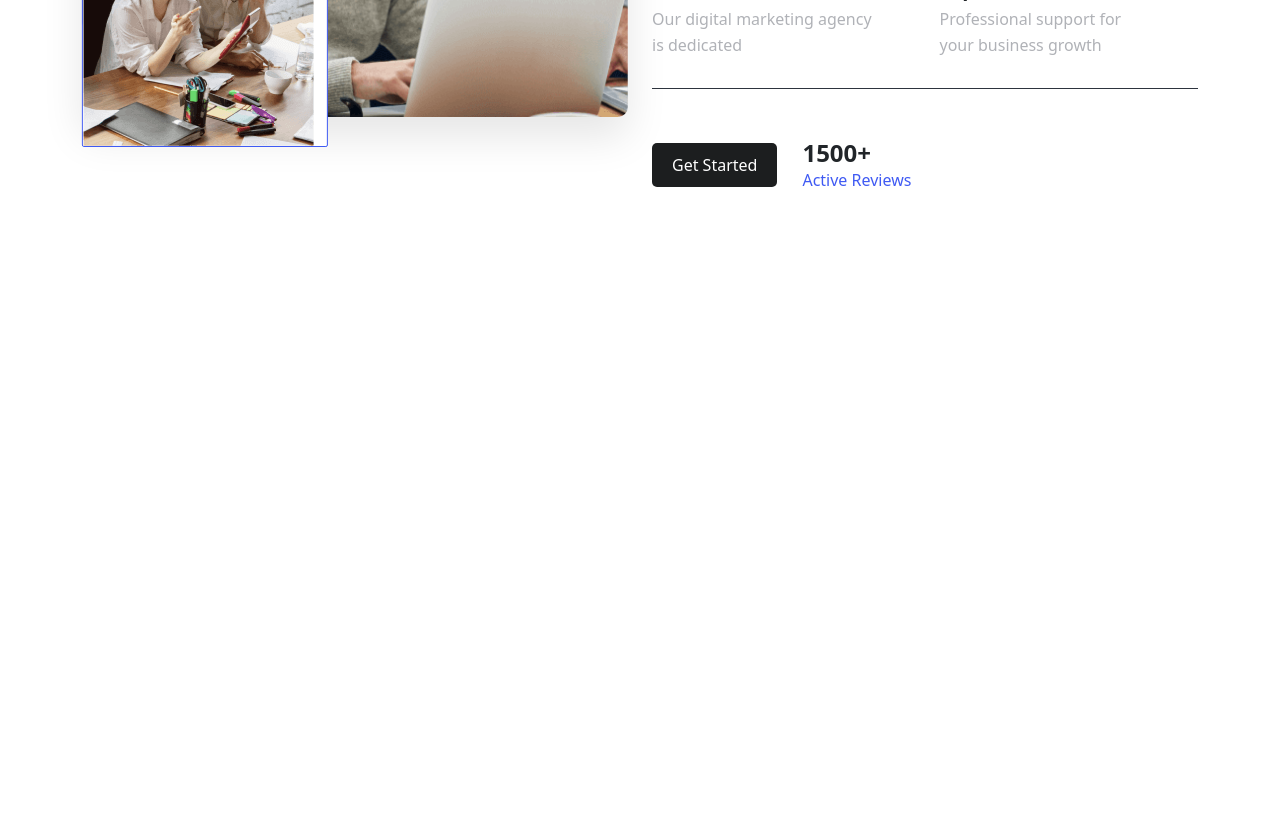
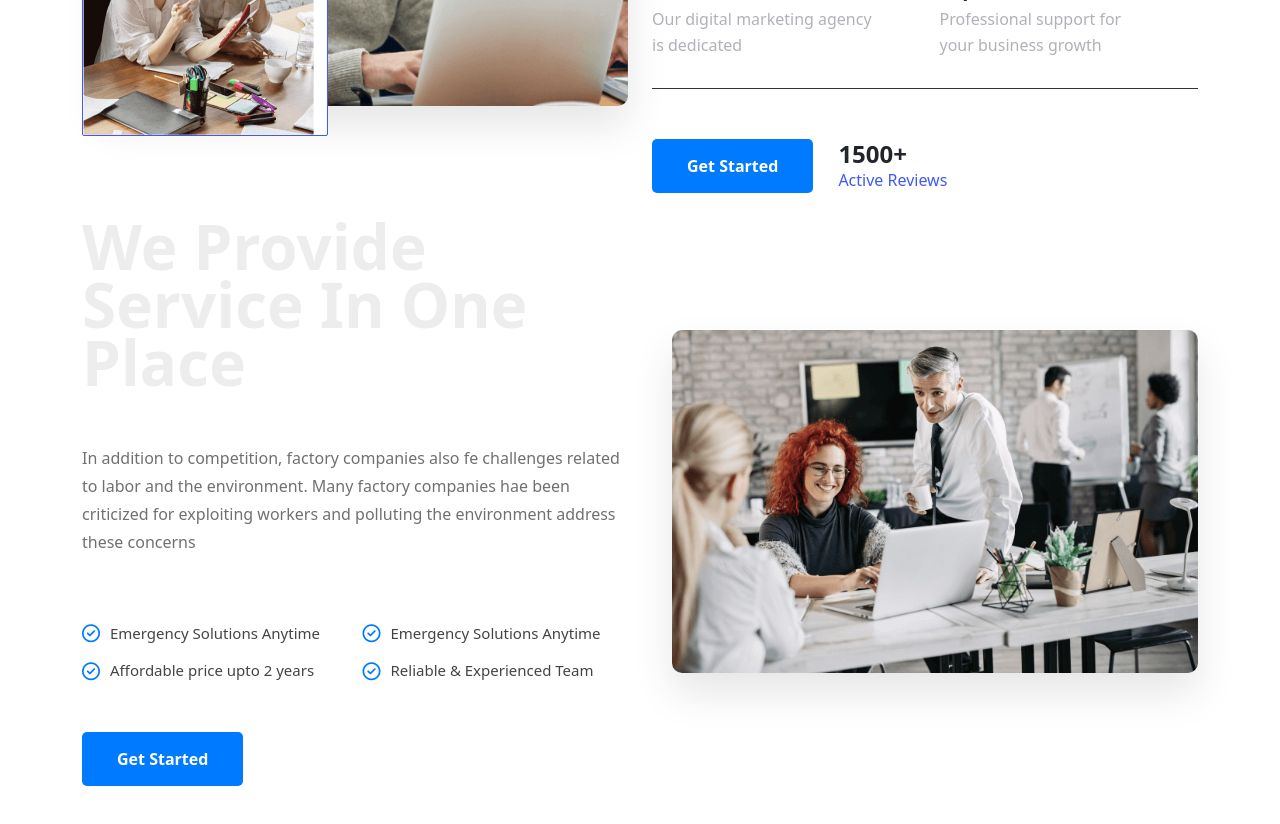
Before and after one commit to Utkarshdesai151/Collageproject6, a React (Vite) app: page / in a window 1280 px wide. Shown: the part 1640-2464 px from the top of the page. Before the commit the page ends 1952 px from the top, so only its background shows below. Built offline with nearby package versions, Linux system fonts and the light colour scheme; the HTML template or start-up script is replaced by a standard one.

Commit message:
about section and reponsive css

```diff
--- a/index.html
+++ b/index.html
@@ -6,6 +6,11 @@
     <meta name="viewport" content="width=device-width, initial-scale=1.0" />
     <title>Satwarth Solution - Web Agency</title>
     <link href="https://cdn.jsdelivr.net/npm/bootstrap@5.3.8/dist/css/bootstrap.min.css" rel="stylesheet" integrity="sha384-sRIl4kxILFvY47J16cr9ZwB07vP4J8+LH7qKQnuqkuIAvNWLzeN8tE5YBujZqJLB" crossorigin="anonymous">
+    <link
+  rel="stylesheet"
+  href="https://cdnjs.cloudflare.com/ajax/libs/font-awesome/6.4.2/css/all.min.css"
+/>
+
   </head>
   <body>
     <div id="root"></div>
--- a/src/index.css
+++ b/src/index.css
@@ -217,6 +217,7 @@ h1 {
     gap: 2rem;
   }
 }
+
 /* Section Padding */
 .about-section {
   padding: 80px 0;
@@ -267,6 +268,7 @@ h1 {
   .about-section {
     padding: 60px 0;
   }
+
   .about-img-container {
     margin-bottom: 50px;
   }
@@ -278,6 +280,7 @@ h1 {
     border-width: 6px;
     bottom: -20px;
   }
+
   .main-img-box {
     width: 90%;
   }
@@ -288,14 +291,20 @@ h1 {
     padding: 120px 0;
   }
 }
+
 .about-section-14 .about-content-4 {
   padding-left: 0px;
 }
 
 
 /* Padding and Spacing */
-.pb-120 { padding-bottom: 120px; }
-.pt-120 { padding-top: 120px; }
+.pb-120 {
+  padding-bottom: 120px;
+}
+
+.pt-120 {
+  padding-top: 120px;
+}
 
 /* Left Image Grid Logic */
 .about-img-wrap-4 {
@@ -305,7 +314,7 @@ h1 {
 .about-img-wrap-4 .img-1 img {
   width: 100%;
   border-radius: 10px;
-    box-shadow: 0 20px 40px rgba(0,0,0,0.1);
+  box-shadow: 0 20px 40px rgba(0, 0, 0, 0.1);
 }
 
 .about-img-wrap-4 .img-2 {
@@ -369,7 +378,8 @@ h1 {
   height: 45px;
   border-radius: 50%;
   border: 3px solid #fff;
-    margin-left: -15px; /* Creates the overlapping effect */
+  margin-left: -15px;
+  /* Creates the overlapping effect */
   object-fit: cover;
 }
 
@@ -397,6 +407,7 @@ h1 {
     align-items: flex-start;
     gap: 20px;
   }
+
   .about-img-wrap-4 .img-2 {
     width: 60%;
     border-width: 5px;
@@ -412,7 +423,8 @@ h1 {
   left: 0;
   width: 100%;
   height: 100%;
-  background: #0f172a; /* Dark background */
+  background: #0f172a;
+  /* Dark background */
   display: flex;
   justify-content: center;
   align-items: center;
@@ -426,12 +438,15 @@ h1 {
   height: 50px;
   border: 3px solid rgba(255, 255, 255, 0.1);
   border-radius: 50%;
-  border-top-color: #38bdf8; /* Accent color */
+  border-top-color: #38bdf8;
+  /* Accent color */
   animation: spin 0.8s linear infinite;
 }
 
 @keyframes spin {
-  to { transform: rotate(360deg); }
+  to {
+    transform: rotate(360deg);
+  }
 }
 
 /* Fade out effect when loaded */
@@ -439,3 +454,116 @@ h1 {
   opacity: 0;
   pointer-events: none;
 }
+
+.about-content-4 .section-title {
+  font-size: 42px;
+  font-weight: 700;
+  line-height: 1.2;
+  margin-bottom: 20px;
+  color: #ededed;
+}
+
+.about-content-4 .description {
+  font-size: 16px;
+  line-height: 1.7;
+  color: #666;
+  margin-bottom: 30px;
+}
+
+.about-list-wrap .list-title {
+  display: block;
+  font-weight: 700;
+  margin-bottom: 15px;
+  color: #1a1a1a;
+}
+
+.about-list {
+  list-style: none;
+  padding: 0;
+  margin: 0 0 35px 0;
+  display: grid;
+  grid-template-columns: repeat(auto-fit, minmax(200px, 1fr));
+  gap: 15px;
+}
+
+.about-list li {
+  display: flex;
+  align-items: center;
+  gap: 10px;
+  font-size: 15px;
+  color: #444;
+}
+
+.about-list li i {
+  color: #007bff;
+  font-size: 18px;
+}
+
+.rr-primary-btn {
+  display: inline-block;
+  padding: 15px 35px;
+  background-color: #007bff;
+  color: #fff;
+  border-radius: 5px;
+  text-decoration: none;
+  font-weight: 600;
+  transition: all 0.3s ease;
+}
+
+.rr-primary-btn:hover {
+  background-color: #0056b3;
+  transform: translateY(-2px);
+}
+
+.about-img-wrap-4 {
+  position: relative;
+  padding-left: 20px;
+}
+
+.about-img-box {
+  overflow: hidden;
+  border-radius: 10px;
+  box-shadow: 0 20px 40px rgba(0, 0, 0, 0.1);
+}
+
+.main-img {
+  width: 100%;
+  height: auto;
+  display: block;
+  object-fit: cover;
+}
+
+@media (max-width: 991px) {
+  .about-content-4 {
+    text-align: center;
+  }
+
+  .about-list {
+    justify-content: center;
+  }
+
+  .about-list li {
+    justify-content: center;
+  }
+
+  .about-img-wrap-4 {
+    padding-left: 0;
+  }
+}
+
+ .about-list-wrap span {
+    color: #ffff;
+    font-size: 14px;
+    font-weight: 700;
+    text-transform: uppercase;
+    margin-bottom: 30px;
+    display: block;
+}
+
+p {
+  font-size: 16px;
+  font-weight: normal;
+  color: #707070;
+  margin-bottom: 15px;
+  line-height: 28px;
+}
--- a/src/pages/Home.jsx
+++ b/src/pages/Home.jsx
@@ -3,6 +3,7 @@ import About1 from '../assets/Homepage/about-img-6.png'
 import About2 from '../assets/Homepage/about-img-7.png'
 import '../index.css';
 import '../pages/About.css';
+import About3 from '../assets/Homepage/about-img-11.png'
 import { motion } from 'framer-motion';
 
 // Animation Variants for reusability
@@ -74,14 +75,12 @@ function Home() {
             <section id="about" className="about-section-4 about-section-14 pb-120 pt-120">
                 <div className="container">
                     <div className="row gy-lg-0 gy-5 align-items-center">
-
-                        {/* Left Image Side - Reveal from Left */}
                         <motion.div
                             className="col-lg-6 col-md-12"
                             initial={{ opacity: 0, x: -50 }}
                             whileInView={{ opacity: 1, x: 0 }}
                             viewport={{ once: true, amount: 0.3 }}
-                            transition={{delay:1 , duration: 5 }}
+                            transition={{ delay: 1, duration: 5 }}
                         >
                             <div className="about-img-wrap-4">
                                 <div className="about-img img-1 reveal">
@@ -169,6 +168,49 @@ function Home() {
                             </div>
                         </motion.div>
                     </div>
+
+                    <div className="row gy-lg-0 gy-5 pt-4 align-items-center">
+                        <motion.div
+                            className="col-lg-6 col-md-12"
+                            initial="initial"
+                            whileInView="whileInView"
+                            variants={staggerContainer}
+                            viewport={{ once: true, amount: 0.2 }}
+                        >
+                            <div className="about-content-4 ">
+                                <motion.div className="section-heading heading-3 mb-0" variants={fadeInUp}>
+
+                                    <h2 className="section-title t-up active">We Provide Service In One Place</h2>
+                                    <p class="fade-top" >In addition to competition, factory companies also fe challenges related to labor and the environment. Many factory companies hae been criticized for exploiting workers and polluting the environment address these concerns</p>
+                                </motion.div>
+                                <div className="about-list-wrap fade-top">
+                                    <span>Development Special Services:</span>
+                                    <ul class="about-list">
+                                        <li><i class="fa-regular fa-circle-check"></i>Emergency Solutions Anytime</li>
+                                        <li><i class="fa-regular fa-circle-check"></i>Emergency Solutions Anytime</li>
+                                        <li><i class="fa-regular fa-circle-check"></i>Affordable price upto 2 years</li>
+                                        <li><i class="fa-regular fa-circle-check"></i>Reliable &amp; Experienced Team</li>
+                                    </ul>
+                                </div>
+                                  <motion.div className="about-14-btn-wrap" variants={fadeInUp}>
+                                <a href="/about" className="rr-primary-btn">Get Started</a>
+                            </motion.div>
+                            </div>
+                        </motion.div>
+                        <motion.div
+                            className="col-lg-6 col-md-12"
+                            initial={{ opacity: 0, x: -50 }}
+                            whileInView={{ opacity: 1, x: 0 }}
+                            viewport={{ once: true, amount: 0.3 }}
+                            transition={{ delay: 1, duration: 5 }}
+                        >
+                            <div className="about-img-wrap-4">
+                                <div className="about-img-6 img-1 reveal">
+                                    <img src={About3} alt="Main About" className="img-fluid" />
+                                </div>
+                            </div>
+                        </motion.div>
+                    </div>
                 </div>
             </section>
         </div>
```
Also changed, not shown: src/assets/Homepage/about-img-11.png (added). Lines whose indentation alone changed are shown as unchanged.
